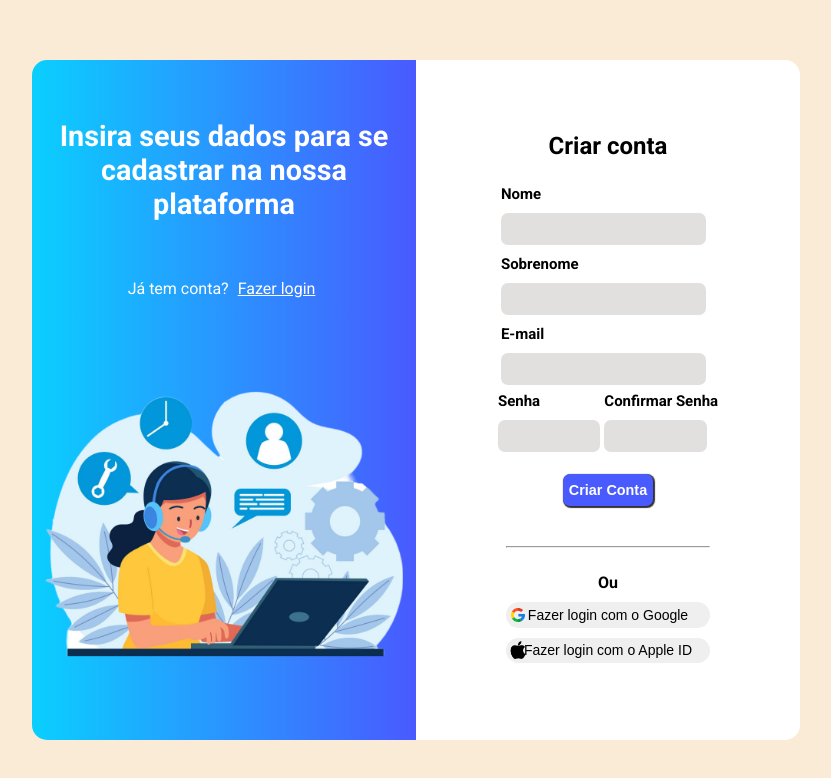
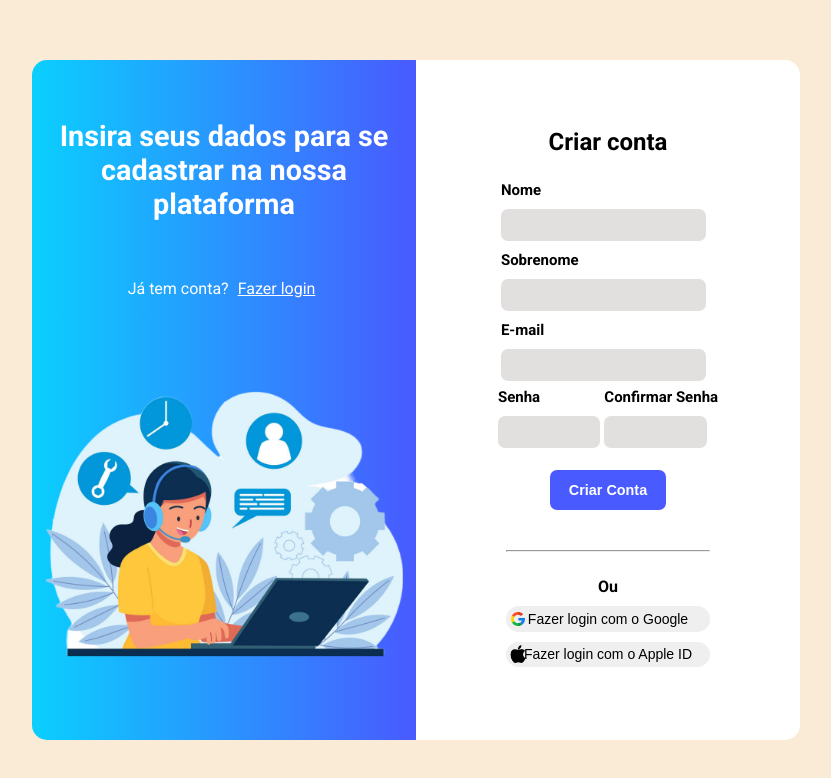
Before and after one commit to brendonrodri/Tela-de-Login-Responsiva, a plain HTML site: page index.html in a window 1280 px wide. Shown: the whole page, without its empty margins (224-1055 px from the left). Drawn offline with Linux system fonts and the light colour scheme; files whose address does not match are found by name.

Commit message:
atualizações no código

```diff
--- a/style.css
+++ b/style.css
@@ -253,19 +253,14 @@ body{
     }
     .loginContainer .formContainer .inputBox button{
         border: none;
-        width: 7vw;
-        height: 4vh;
+        width: 9vw;
+        height: 5vh;
         margin: 15px auto;
         font-size: 0.9em;
         font-weight: bold;
         color: #fff;
         border-radius: 7px;
-        box-shadow: 1px 1px 1px 1px rgba(0, 0, 0 , 0.8);
         background: #495aff;
-    }
-    .loginContainer .formContainer .inputBox button:hover{
-        background-image: linear-gradient(to right, #0acffe 0%, #495aff 100%);
-        transition: 0.5s ease-out;
     }
     .icone{
         width: 30vw;
```
